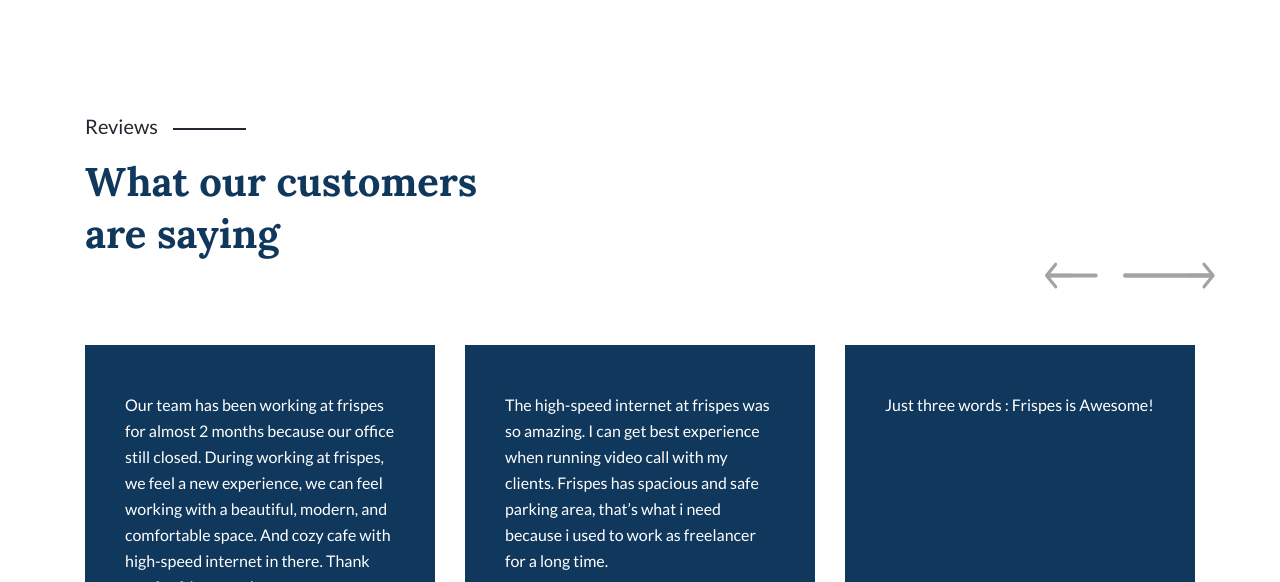
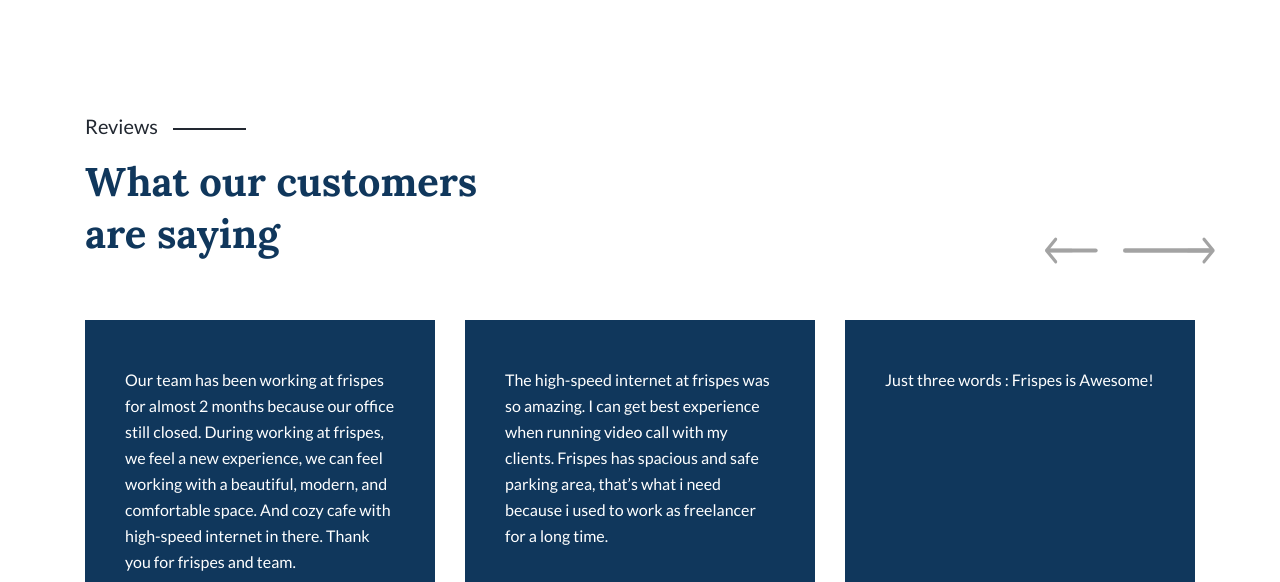
Before and after one commit to dinoork/Frispes-project, a website: page index.html in a window 1280 px wide. Shown: the part 4263-4845 px from the top of the page. Drawn offline with nearby package versions, Linux system fonts and the light colour scheme.

Commit message:
Bug fixing 4

```diff
--- a/package.json
+++ b/package.json
@@ -14,11 +14,10 @@
   "license": "ISC",
   "devDependencies": {
     "autoprefixer": "^10.2.5",
+    "cssnano": "^5.0.1",
     "node-sass": "^5.0.0",
     "npm-run-all": "^4.1.5",
+    "postcss": "^8.2.10",
     "postcss-cli": "^8.3.1"
-  },
-  "dependencies": {
-    "postcss": "^8.1.0"
   }
 }
--- a/sass/components/_reviews.scss
+++ b/sass/components/_reviews.scss
@@ -24,7 +24,10 @@
     &__heading {
         flex: 1;
         max-width: 40rem;
-        margin-bottom: 3rem;
+
+        @include respond(tab-port) {
+            margin-bottom: 3rem;
+        }
     }
 
     &__arrow {
```
Also changed, not shown: css/style.css, 1 other file.
